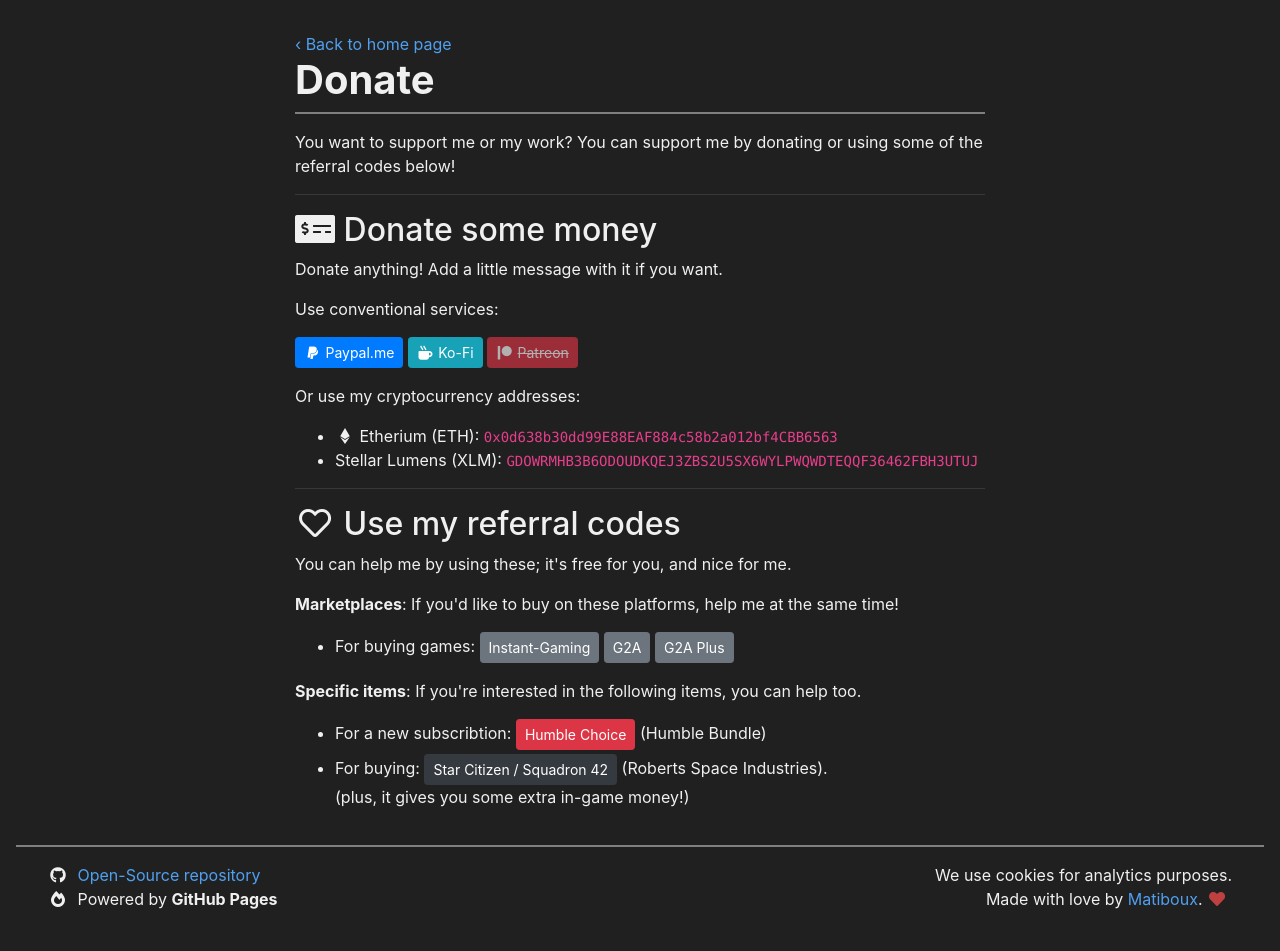
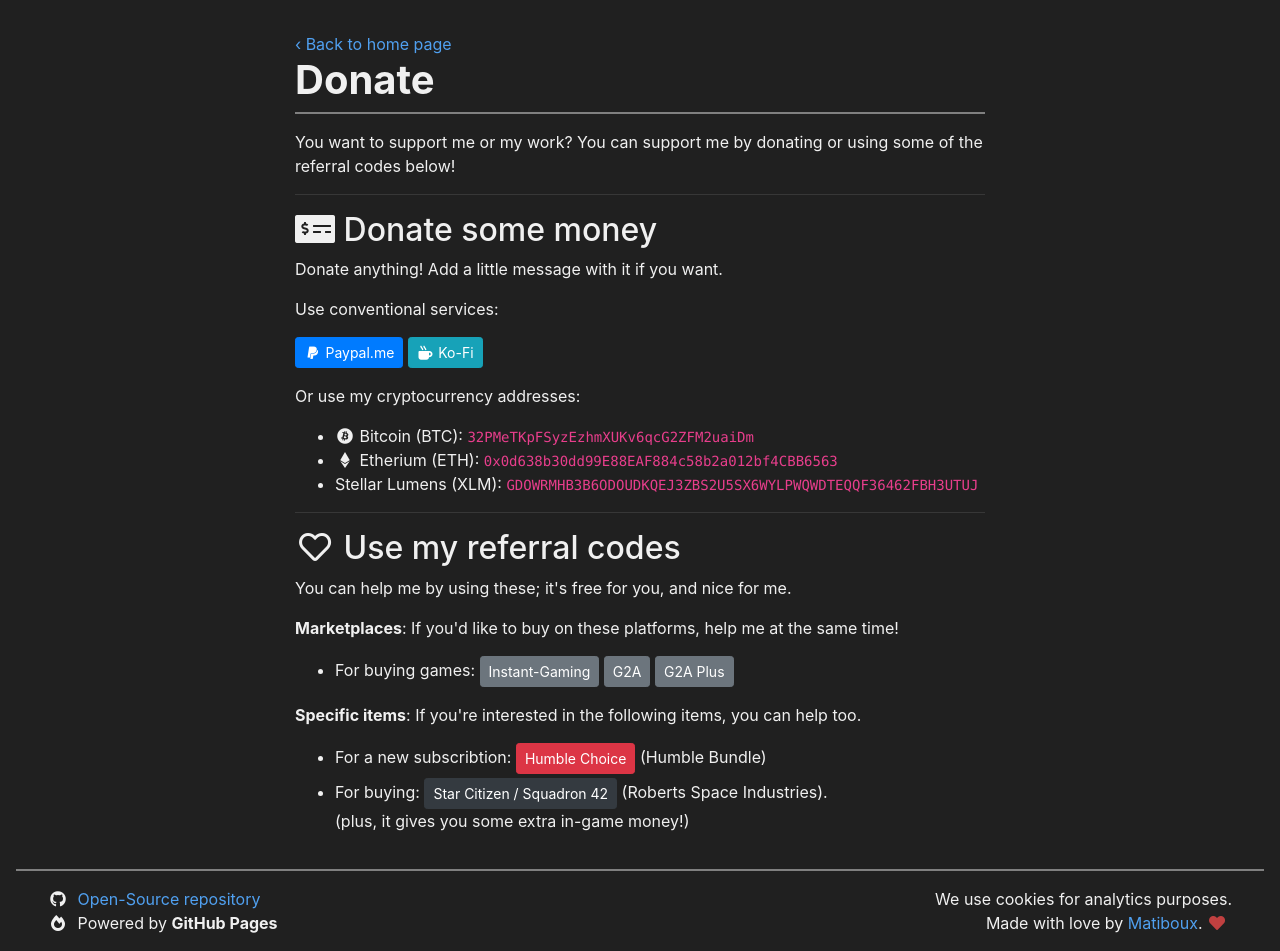
Before and after one commit to matiboux/matiboux.me, a Jekyll site: the page built from donate.html, in a window 1280 px wide. Built offline with Jekyll 4.4.1, drawn with Linux system fonts in a browser that asks for light colours; nearby versions of some CDN libraries; before the commit the page ends 927 px from its top, so only the background shows below that.

Commit message:
Updated donate.html

```diff
--- a/donate.html
+++ b/donate.html
@@ -13,11 +13,11 @@ container_class: mw-md
 <p>
 	<a href="https://www.paypal.me/Matioz/" class="btn btn-primary btn-sm" target="_blank"><i class="fab fa-paypal fa-fw"></i> Paypal.me</a>
 	<a href="https://ko-fi.com/A7371UX0" class="btn btn-info btn-sm" target="_blank"><i class="fas fa-mug-hot fa-fw"></i> Ko-Fi</a>
-	<a href="https://www.patreon.com/Matiboux" class="btn btn-danger btn-sm disabled" target="_blank"><i class="fab fa-patreon fa-fw"></i> <s>Patreon</s></a>
+	<!-- <a href="https://www.patreon.com/Matiboux" class="btn btn-danger btn-sm disabled" target="_blank"><i class="fab fa-patreon fa-fw"></i> Patreon</a> -->
 </p>
 <p>Or use my cryptocurrency addresses:</p>
 <ul>
-	<!-- <li><i class="fab fa-bitcoin fa-fw"></i> Bitcoin (BTC): <code>N/A</code></li> -->
+	<li><i class="fab fa-bitcoin fa-fw"></i> Bitcoin (BTC): <code>32PMeTKpFSyzEzhmXUKv6qcG2ZFM2uaiDm</code></li>
 	<li><i class="fab fa-ethereum fa-fw"></i> Etherium (ETH): <code>0x0d638b30dd99E88EAF884c58b2a012bf4CBB6563</code></li>
 	<li>Stellar Lumens (XLM): <code>GDOWRMHB3B6ODOUDKQEJ3ZBS2U5SX6WYLPWQWDTEQQF36462FBH3UTUJ</code></li>
 </ul>
```
